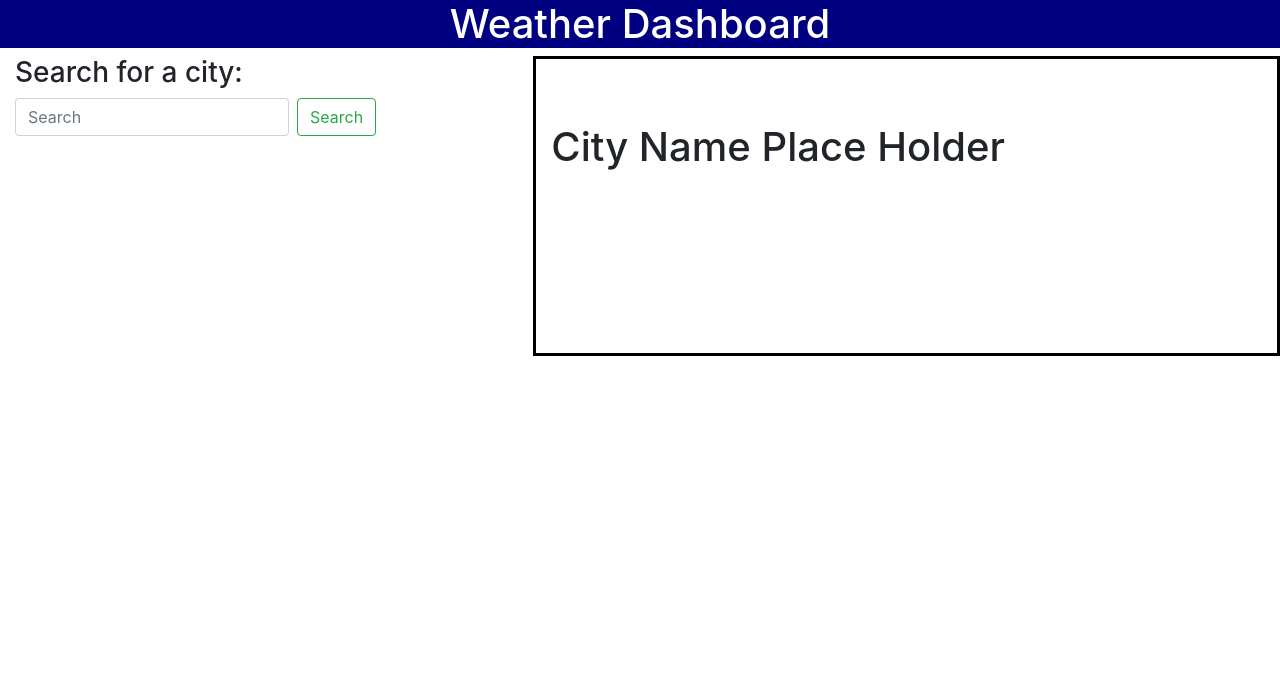
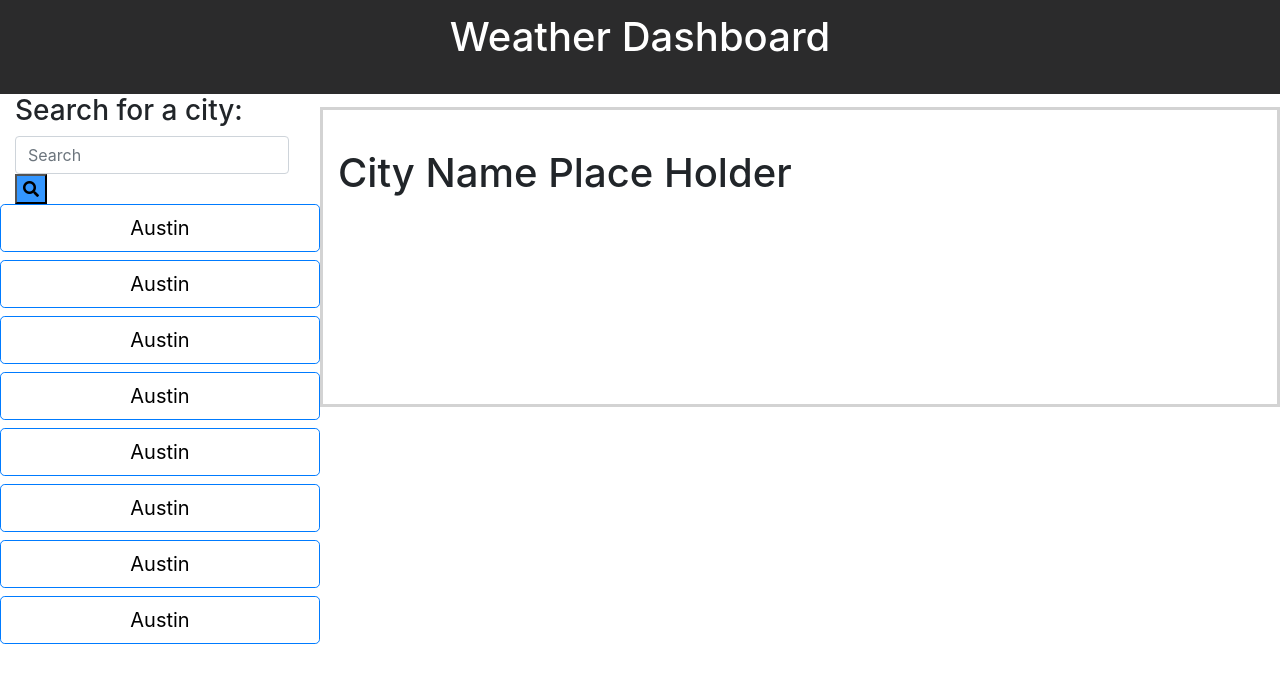
Before and after one commit to scottpwells/weather-dashboard, a plain HTML site: page index.html in a window 1280 px wide. Drawn offline with nearby package versions, Linux system fonts and the light colour scheme.

Commit message:
added header color added boxes css, buttons for cities on index.html

```diff
--- a/index.html
+++ b/index.html
@@ -11,29 +11,44 @@
         <meta name="description" content="">
         <meta name="viewport" content="width=device-width, initial-scale=1">
         <link rel="stylesheet" href="https://stackpath.bootstrapcdn.com/bootstrap/4.5.2/css/bootstrap.min.css" integrity="sha384-JcKb8q3iqJ61gNV9KGb8thSsNjpSL0n8PARn9HuZOnIxN0hoP+VmmDGMN5t9UJ0Z" crossorigin="anonymous">
+        <link rel="stylesheet" href="https://use.fontawesome.com/releases/v5.7.0/css/all.css" integrity="sha384-lZN37f5QGtY3VHgisS14W3ExzMWZxybE1SJSEsQp9S+oqd12jhcu+A56Ebc1zFSJ" crossorigin="anonymous">
         <link rel="stylesheet" href="style.css">
     </head>
     <body>
         <header>
         <h1>Weather Dashboard</h1>
         </header>
-          <div class="container-fluid searchBox">
+          <div class="container-fluid">
             <div class="row">
-              <div class="col-sm-5">
+              <div class="col-sm-3">
                   <h3>Search for a city:</h3>
-                <form class="form-inline my-2 my-lg-0">
+                <form id="searchbox"class="form-inline my-2 my-lg-0">
                     <input class="form-control mr-sm-2" type="search" placeholder="Search" aria-label="Search">
-                    <button class="btn btn-outline-success my-2 my-sm-0" type="submit">Search</button>
+                    <button class="icon" style="background-color: #3396ff;"><i class="fa fa-search"></i></button>
                 </form>
+                <div class="col-sm-5 cityDefault"></div>
+                <form>
+                    <div class="form-group row">
+                        <button type="button" style="background-color: white; color: black" class="btn btn-primary btn-lg btn-block">Austin</button>
+                        <button type="button" style="background-color: white; color: black" class="btn btn-primary btn-lg btn-block">Austin</button>
+                        <button type="button" style="background-color: white; color: black" class="btn btn-primary btn-lg btn-block">Austin</button>
+                        <button type="button" style="background-color: white; color: black" class="btn btn-primary btn-lg btn-block">Austin</button>
+                        <button type="button" style="background-color: white; color: black" class="btn btn-primary btn-lg btn-block">Austin</button>
+                        <button type="button" style="background-color: white; color: black" class="btn btn-primary btn-lg btn-block">Austin</button>
+                        <button type="button" style="background-color: white; color: black" class="btn btn-primary btn-lg btn-block">Austin</button>
+                        <button type="button" style="background-color: white; color: black" class="btn btn-primary btn-lg btn-block">Austin</button>
+                      </div>
+                  </form>
+                    </select>
                 </div>
-              <div class="col-sm-7 cityBox">
+              <div class="col-sm-9 cityBox">
                 <H1>City Name Place Holder</H1>
-            </div>
-          </div>
+              </div>
+
         <!--[if lt IE 7]>
             <p class="browsehappy">You are using an <strong>outdated</strong> browser. Please <a href="#">upgrade your browser</a> to improve your experience.</p>
         <![endif]-->
-
+        <script src="https://cdnjs.cloudflare.com/ajax/libs/jquery/3.5.1/jquery.min.js"></script>
         <script src="script.js"></script>
     </body>
 </html>
--- a/script.js
+++ b/script.js
@@ -1,4 +1,5 @@
 $(document).ready(function() {
+    console.log("hello world")
 
 
 
@@ -15,4 +16,4 @@ $(document).ready(function() {
 
 
 
-}
+});
--- a/style.css
+++ b/style.css
@@ -3,18 +3,29 @@
     height: 200px;
     width: 200px;
 }
-
 header {
-    background-color: navy;
+    background-color: rgb(43, 43, 44);
     color: white;
     text-align: center;
+    padding-top: 1%;
+    padding-bottom: 2%;
     }
 
 
     .cityBox{
-        padding-top: 5%;
+        margin-top: 1%;
+        padding-top: 3%;
         height: 300px;
-        max-width: 98%;
+        width: 700px;
         border-style: solid;
-        border-color: black;
+        border-color: lightgray;
     }
+
+    .forecastBox{
+        position: relative;
+        height: 200px;
+        width: 700px;
+        border-style: solid;
+        border-color: lightgray;
+        float: left;
+    }
```
